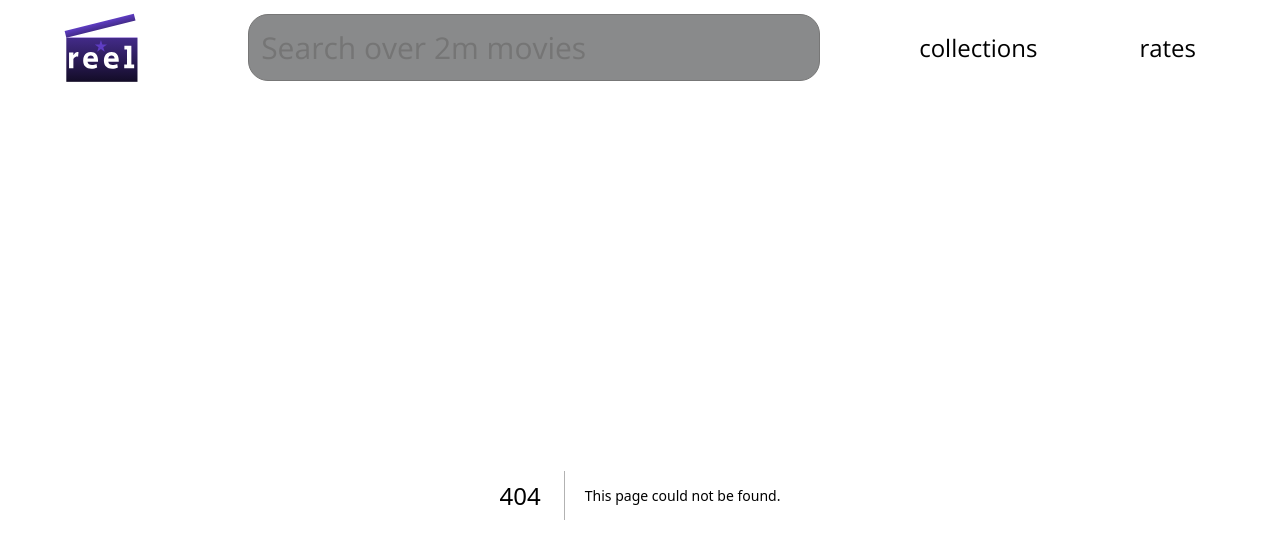
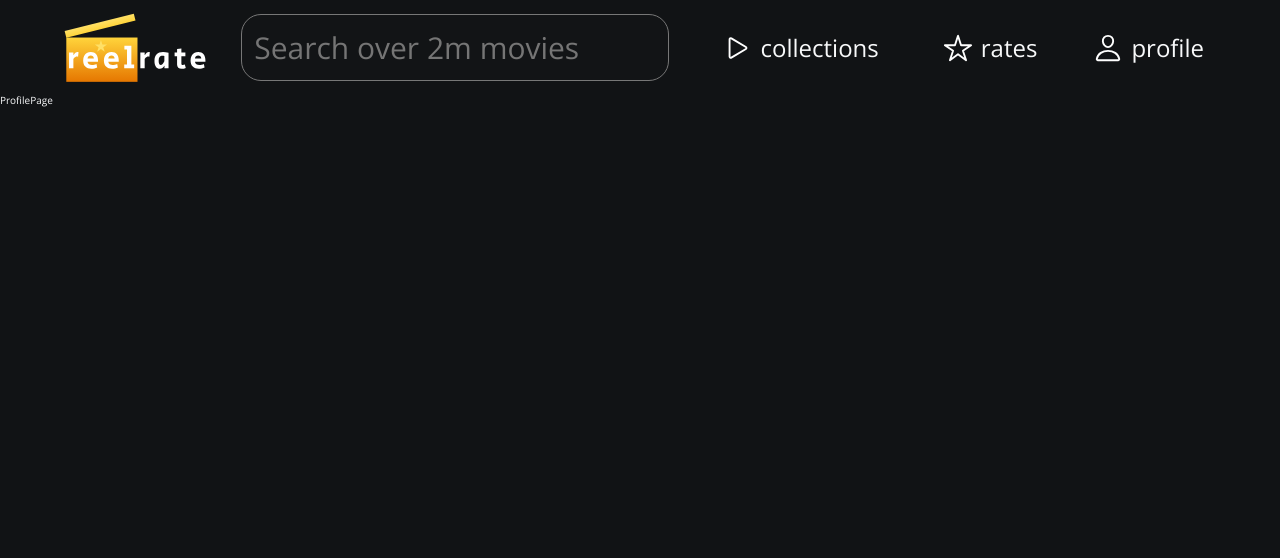
Before and after one commit to alexkharlam/reelrate-beta, a Next.js app: page /profile in a window 1280 px wide. Before the commit this address had no page. Shown: the top 558 px of the page. Built offline with nearby package versions, Linux system fonts and the light colour scheme.

Commit message:
feat: profile header navigation
Added navigation element to the header, with links to profile, login, logout, register. These links in the future should be displayed conditionally, depending on auth state

```diff
--- a/components/headerNav/HeaderNav.js
+++ b/components/headerNav/HeaderNav.js
@@ -3,29 +3,20 @@ import Link from "next/link";
 import React from "react";
 
 import styles from "./HeaderNav.module.css";
+import LinkNav from "./LinkNav";
+import ProfileNav from "./ProfileNav";
 
 function HeaderNav() {
   return (
     <nav className={styles.nav}>
-      <ul>
-        <li className={styles.item}>
-          <Link href="/collections">
-            <Image
-              alt="reelrate logo"
-              src="/play-outline.svg"
-              width="30"
-              height="30"
-            />
-            <p>collections</p>
-          </Link>
-        </li>
-
-        <li className={styles.item}>
-          <Link href="/rates">
-            <Image src="/star-outline.svg" width="30" height="30" />
-            <p>rates</p>
-          </Link>
-        </li>
+      <ul className={styles.list}>
+        <LinkNav
+          title="collections"
+          link="/collections"
+          iconPath="/play-outline.svg"
+        />
+        <LinkNav title="rates" link="/rates" iconPath="/star-outline.svg" />
+        <ProfileNav />
       </ul>
     </nav>
   );
--- a/components/headerNav/HeaderNav.module.css
+++ b/components/headerNav/HeaderNav.module.css
@@ -1,28 +1,4 @@
-.nav ul {
+.list {
   display: flex;
   gap: 2.4rem;
 }
-
-.item {
-  border-radius: 20px;
-  padding: 1.2rem;
-  transition: all 0.2s;
-  position: relative;
-}
-
-.item:hover {
-  /* transform: scale(1.05); */
-  background-color: rgba(36, 36, 36, 0.5);
-}
-
-.item a {
-  display: flex;
-  align-items: center;
-  gap: 0.8rem;
-  padding: 0.8rem;
-}
-
-.item img {
-  filter: invert(100%) sepia(100%) saturate(0%) hue-rotate(295deg)
-    brightness(106%) contrast(102%);
-}
--- /dev/null
+++ b/components/headerNav/LinkNav.js
@@ -0,0 +1,16 @@
+import Link from "next/link";
+import Image from "next/image";
+import styles from "./LinkNav.module.css";
+
+function LinkNav({ title, link, iconPath }) {
+  return (
+    <li className={styles.item}>
+      <Link className={styles["nav-link"]} href={link}>
+        <Image src={iconPath} width="30" height="30" alt={`${title} icon`} />
+        <p>{title}</p>
+      </Link>
+    </li>
+  );
+}
+
+export default LinkNav;
--- /dev/null
+++ b/components/headerNav/LinkNav.module.css
@@ -0,0 +1,23 @@
+.item {
+  border-radius: 20px;
+  padding: 1.2rem;
+  transition: all 0.2s;
+  position: relative;
+}
+
+.item:hover {
+  /* transform: scale(1.05); */
+  background-color: rgba(36, 36, 36, 0.5);
+}
+
+.nav-link {
+  display: flex;
+  align-items: center;
+  gap: 0.8rem;
+  padding: 0.8rem;
+}
+
+.item img {
+  filter: invert(100%) sepia(100%) saturate(0%) hue-rotate(295deg)
+    brightness(106%) contrast(102%);
+}
--- /dev/null
+++ b/components/headerNav/ProfileNav.js
@@ -0,0 +1,23 @@
+import Link from "next/link";
+import styles from "./ProfileNav.module.css";
+import Image from "next/image";
+
+import ProfileNavItem from "./ProfileNavItem";
+
+function ProfileNav() {
+  return (
+    <li className={styles["profile-item"]}>
+      <Image src="/profile.svg" width="30" height="30" alt="profile icon" />
+      <Link href="/profile">profile</Link>
+
+      <ul className={styles["profile-list"]}>
+        <ProfileNavItem title="Profile" url="/profile" />
+        <ProfileNavItem title="Login" url="/profile/login" />
+        <ProfileNavItem title="Create account" url="/profile/register" />
+        <ProfileNavItem title="Logout" url="/" />
+      </ul>
+    </li>
+  );
+}
+
+export default ProfileNav;
--- /dev/null
+++ b/components/headerNav/ProfileNav.module.css
@@ -0,0 +1,41 @@
+.profile-list {
+  position: absolute;
+  z-index: 111111;
+  top: 100%;
+  left: 0;
+  opacity: 0;
+  pointer-events: none;
+  visibility: hidden;
+  transition: all 0.3s;
+  width: 100%;
+  background-color: #212529;
+  border-radius: 20px;
+  overflow: hidden;
+}
+
+.profile-item:hover .profile-list {
+  opacity: 1;
+  pointer-events: all;
+  visibility: visible;
+}
+
+.profile-item img {
+  filter: invert(100%) sepia(100%) saturate(0%) hue-rotate(295deg)
+    brightness(106%) contrast(102%);
+}
+
+.profile-item {
+  border-radius: 20px;
+  padding: 1.2rem;
+  transition: all 0.2s;
+  position: relative;
+
+  display: flex;
+  align-items: center;
+  gap: 0.8rem;
+}
+
+.profile-item:hover {
+  /* transform: scale(1.05); */
+  background-color: rgba(36, 36, 36, 0.5);
+}
--- /dev/null
+++ b/components/headerNav/ProfileNavItem.js
@@ -0,0 +1,14 @@
+import Link from "next/link";
+import styles from "./ProfileNavItem.module.css";
+
+function ProfileNavItem({ title, url }) {
+  return (
+    <li>
+      <Link className={styles["profile-link"]} href={url}>
+        {title}
+      </Link>
+    </li>
+  );
+}
+
+export default ProfileNavItem;
--- /dev/null
+++ b/components/headerNav/ProfileNavItem.module.css
@@ -0,0 +1,10 @@
+.profile-link {
+  display: block;
+  padding: 2rem;
+  line-height: 1.3;
+  transition: all 0.3s;
+}
+
+.profile-link:hover {
+  background-color: #373b3e;
+}
--- a/components/layout/Layout.js
+++ b/components/layout/Layout.js
@@ -9,7 +9,7 @@ function Layout(props) {
   return (
     <>
       <Header />
-      {props.children}
+      {/* {props.children} */}
     </>
   );
 }
--- a/components/moviesGrid/MoviesGrid.module.css
+++ b/components/moviesGrid/MoviesGrid.module.css
@@ -1,5 +1,5 @@
 .container {
-  margin-top: 4.8rem;
+  margin-top: 6.4rem;
 }
 
 .container h2 {
--- /dev/null
+++ b/pages/profile/index.js
@@ -0,0 +1,5 @@
+function ProfilePage() {
+  return <div>ProfilePage</div>;
+}
+
+export default ProfilePage;
--- a/styles/globals.css
+++ b/styles/globals.css
@@ -37,8 +37,6 @@ a:link,
 a:visited {
   text-decoration: none;
   color: inherit;
-  margin: 0;
-  padding: 0;
 }
 
 ul {
```
Also changed, not shown: public/logo.svg, public/profile.svg (added).
